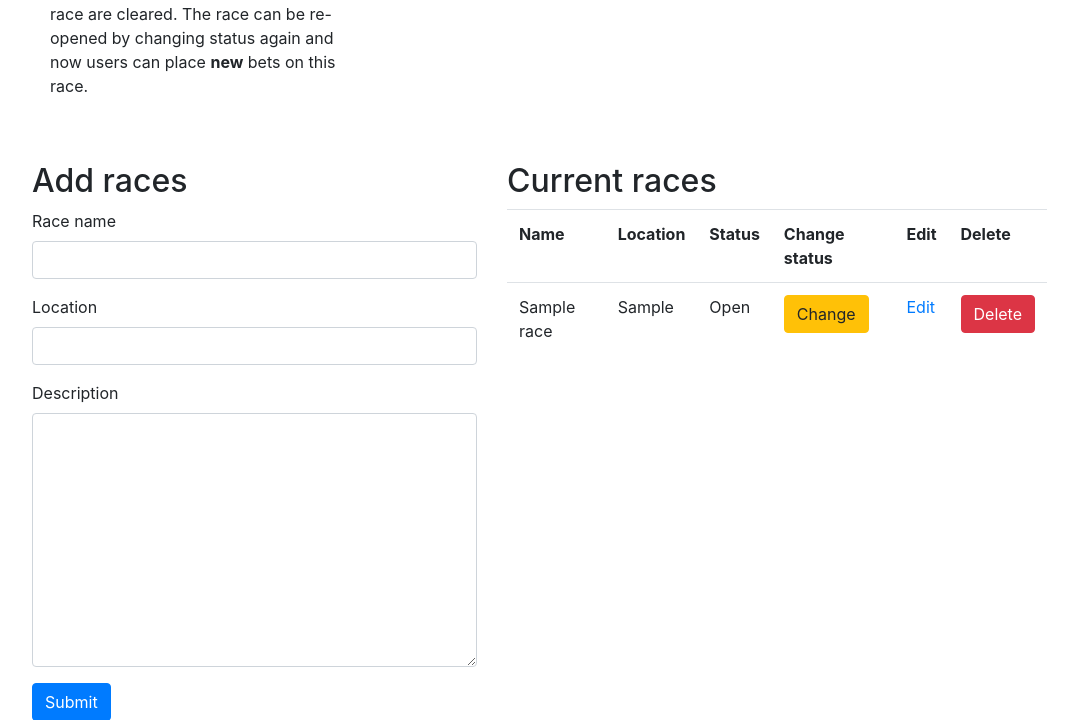
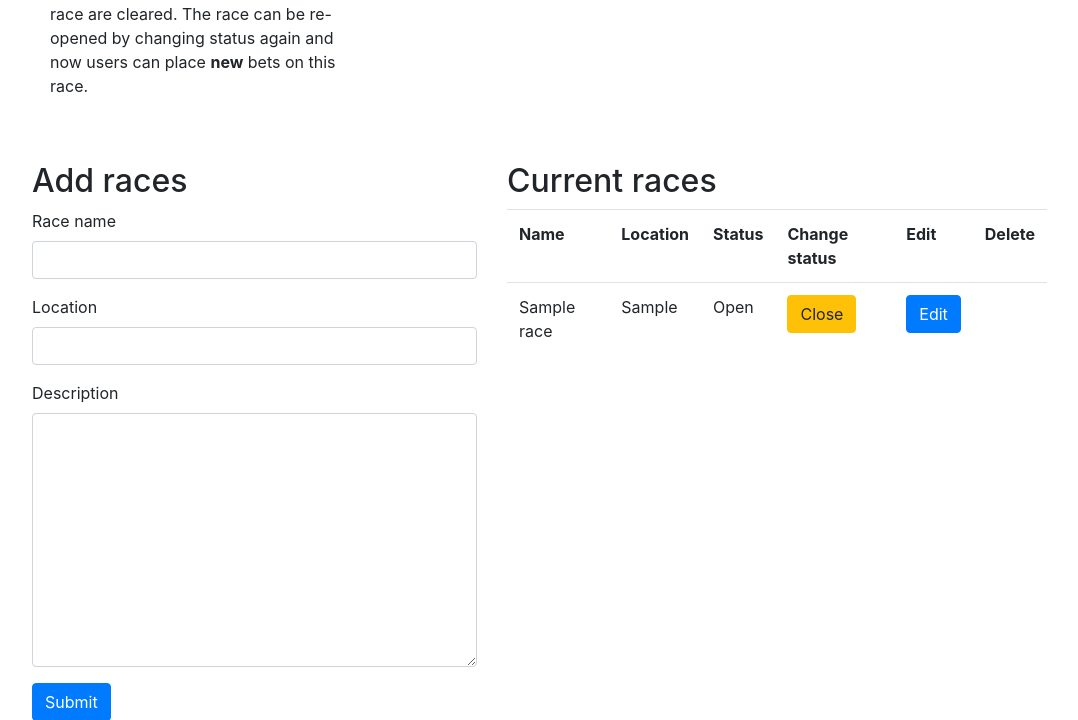
Before and after one commit to Tykky/toto-betting, a Flask app: template application/templates/races/add.html in a window 1280 px wide. Shown: the part 372-1092 px from the top of the page, without its empty margins (53-1131 px from the left). Run offline with Flask 2, Linux system fonts and the light colour scheme; the template is opened without the code that fills it: values that come from a table or form of the project are taken from there, others are empty; tables that the repository leaves empty hold one stand-in row (values such as "Sample post"); parts of the project's set-up code (start-up, migrations or seed data) failed here and were passed over; some libraries are stand-ins or nearby versions.

Commit message:
Fix bug in add races

```diff
--- a/application/horses/views.py
+++ b/application/horses/views.py
@@ -25,7 +25,9 @@ def add_horse():
 @app.route("/horses/<horseid>/delete", methods=['POST'])
 @login_required(role="ADMIN")
 def delete_horse(horseid):
-    Horse.query.filter_by(horseid=horseid).delete()
-    db.session().commit()
+    horse = Horse.query.filter_by(horseid=horseid)
+    if horse:
+        horse.delete()
+        db.session().commit()
 
     return redirect(url_for('add_horse'))
--- a/application/races/models.py
+++ b/application/races/models.py
@@ -18,7 +18,7 @@ class Race(db.Model):
         self.name = name
         self.location = location
         self.description = description
-        self.isopen = True
+        self.isopen = False
 
     def get_id(self):
         return self.raceid
--- a/application/races/views.py
+++ b/application/races/views.py
@@ -13,7 +13,6 @@ def add_race():
 
     form = AddRaceForm(request.form)
     race = Race(form.name.data, form.location.data, form.description.data)
-    race.isopen = False
 
     db.session().add(race)
     db.session().commit()
@@ -49,6 +48,6 @@ def delete_race(raceid):
 def edit_race(raceid):
 
     race = Race.query.filter_by(raceid=raceid)
-
     if request.method == 'GET':
-        return render_template("races/edit.html", race=race)
+        horses = Horse.query.all()
+        return render_template("races/edit.html", horses=horses)
--- a/application/templates/races/add.html
+++ b/application/templates/races/add.html
@@ -78,25 +78,68 @@
             <td>{{ race.location }}</td>
             {% if race.isopen %}
               <td> Open </td>
+              <td>
+                <button type="button" class="btn btn-warning" data-toggle="modal" data-target="#confirm_close_{{race.raceid}}">Close</button>
+                <div class="modal fade" id="confirm_close_{{race.raceid}}" tabindex="-1" role="dialog" aria-labelledby="confirm close" aria-hidden="true">
+                  <div class="modal-dialog" role="document">
+                    <div class="modal-content">
+                      <div class="modal-header">
+                        <h5 class="modal-title" id="exampleModalLabel">Confrim closure</h5>
+                        <button type="button" class="close" data-dismiss="modal" aria-label="Close">
+                          <span aria-hidden="true">&times;</span>
+                        </button>
+                      </div>
+                      <div class="modal-body">
+                        <p>Are you sure you want to close race {{ race.name }}</p>
+                      </div>
+                      <div class="modal-footer">
+                        <button type="button" class="btn btn-secondary" data-dismiss="modal">Close</button>
+                        <form method="POST" action="{{ url_for('change_race_status',raceid=race.raceid) }}">
+                          <input type="submit" value="Close" class="btn btn-warning">
+                        </form>
+                      </div>
+                    </div>
+                  </div>
+                </div>
+              </td>
             {% else %}
               <td> Closed </td>
+              <td>
+                <form method="POST" action="{{ url_for('change_race_status',raceid=race.raceid) }}">
+                  <input type="submit" value="Open" class="btn btn-success">
+                </form>
+              </td>
             {% endif %}
             <td>
-              <form method="POST" action="{{ url_for('change_race_status',raceid=race.raceid) }}">
-                <input type="submit" value="Change" class="btn btn-warning">
-              </form>
-            </td>
-            <td>
-              <a href="{{ url_for('edit_race', raceid=race.raceid) }}">Edit</a>
+              <a href="{{ url_for('edit_race', raceid=race.raceid) }}" class="btn btn-primary">Edit</a>
             </td>
             {% if race.isopen %}
-              <td>
-                <form method="POST" action="{{ url_for('delete_race', raceid=race.raceid) }}">
-                  <input type="submit" value="Delete" class="btn btn-danger">
-                </form>
-              </td>
+              <td></td>
             {% else %}
-              <td></td>
+            <td>
+              <button type="button" class="btn btn-danger" data-toggle="modal" data-target="#confirm_delete_{{race.raceid}}">Delete</button>
+              <div class="modal fade" id="confirm_delete_{{race.raceid}}" tabindex="-1" role="dialog" aria-labelledby="confirm delete" aria-hidden="true">
+                <div class="modal-dialog" role="document">
+                  <div class="modal-content">
+                    <div class="modal-header">
+                      <h5 class="modal-title" id="exampleModalLabel">Confirm delete</h5>
+                      <button type="button" class="close" data-dismiss="modal" aria-label="Close">
+                        <span aria-hidden="true">&times;</span>
+                      </button>
+                    </div>
+                    <div class="modal-body">
+                      <p>Are you sure you want to delete race {{ race.name }}</p>
+                    </div>
+                    <div class="modal-footer">
+                      <button type="button" class="btn btn-secondary" data-dismiss="modal">Close</button>
+                      <form method="POST" action="{{ url_for('delete_race',raceid=race.raceid) }}">
+                        <input type="submit" value="Delete" class="btn btn-danger">
+                      </form>
+                    </div>
+                  </div>
+                </div>
+              </div>
+            </td>
             {% endif %}
           </tr>
         {% endfor %}
```
Also changed, not shown: application/templates/horses/horses.html (+8 -0 lines), application/templates/races/edit.html (+7 -1 lines).
